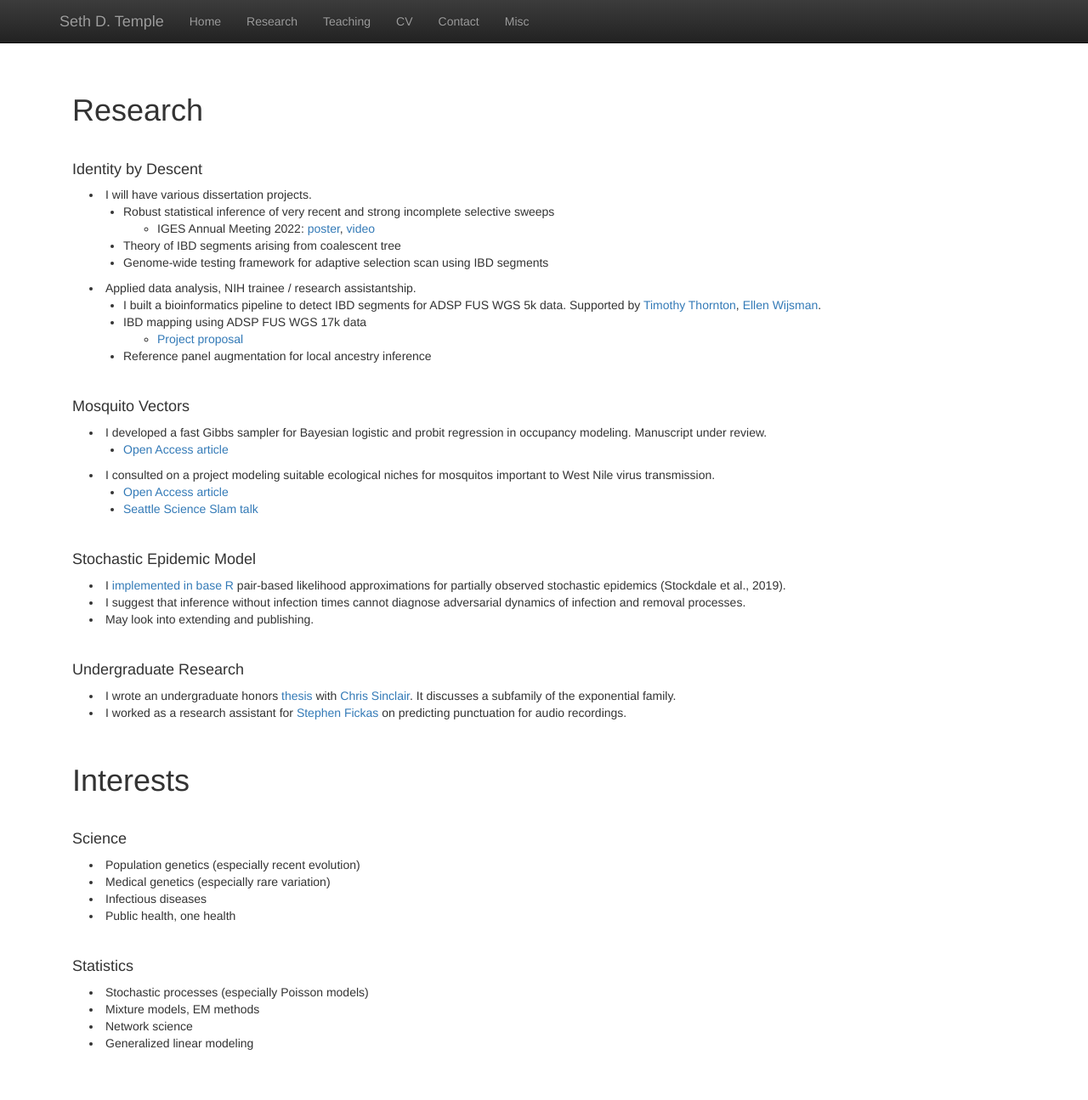
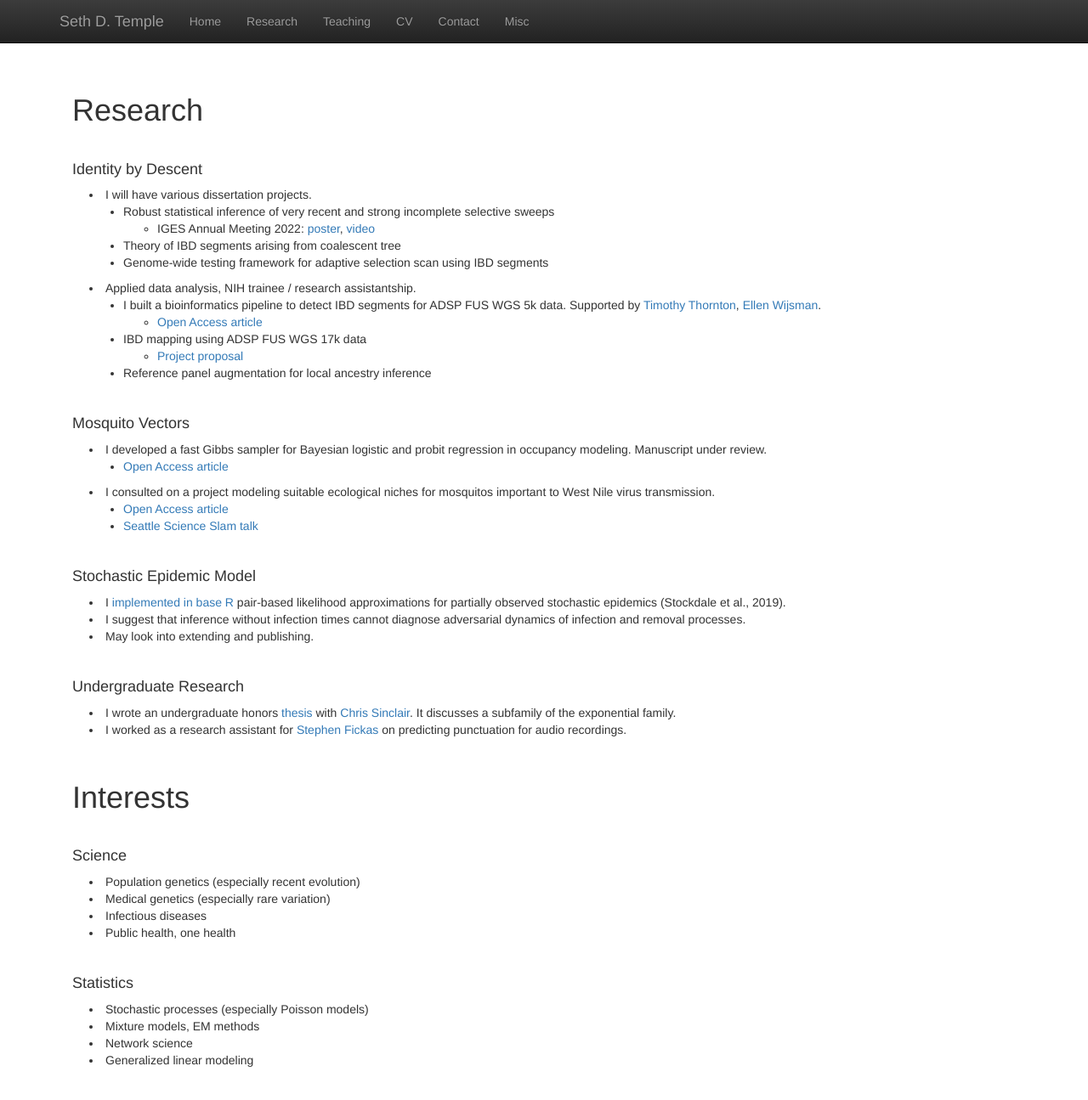
Before and after one commit to sdtemple/sdtemple.github.io, a Jekyll site: the page built from research.html, in a window 1280 px wide and 1328 px high. Shown: the top 1295 px of the window at 85% size. Built offline with Jekyll 4.4.1, drawn with Linux system fonts in a browser that asks for light colours; nearby versions of some CDN libraries; library files that are not in the unit come from our copies.

Commit message:
Update research.html

```diff
--- a/research.html
+++ b/research.html
@@ -19,6 +19,9 @@ title:  'Research'
   <li style="padding:0px;margin:0px 20px 0px;"> Applied data analysis, NIH trainee / research assistantship.</li>
   <ul>
     <li style="padding:0px;margin:0px 20px 0px;">I built a bioinformatics pipeline to detect IBD segments for ADSP FUS WGS 5k data. Supported by <a href = "https://www.biostat.washington.edu/people/timothy-thornton">Timothy Thornton</a>, <a href = "https://www.biostat.washington.edu/people/ellen-wijsman">Ellen Wijsman</a>.</li>
+    <ul>
+      <li style="padding:0px;margin:0px 20px 0px;"><a href = "https://parasitesandvectors.biomedcentral.com/articles/10.1186/s13071-021-05051-3">Open Access article</a></li>
+    </ul>
     <li style="padding:0px;margin:0px 20px 0px;">IBD mapping using ADSP FUS WGS 17k data</li>
     <ul>
       <li style="padding:0px;margin:0px 20px 0px;"> <a href = "files/adap-sdtemple.pdf">Project proposal</a> </li>
```
